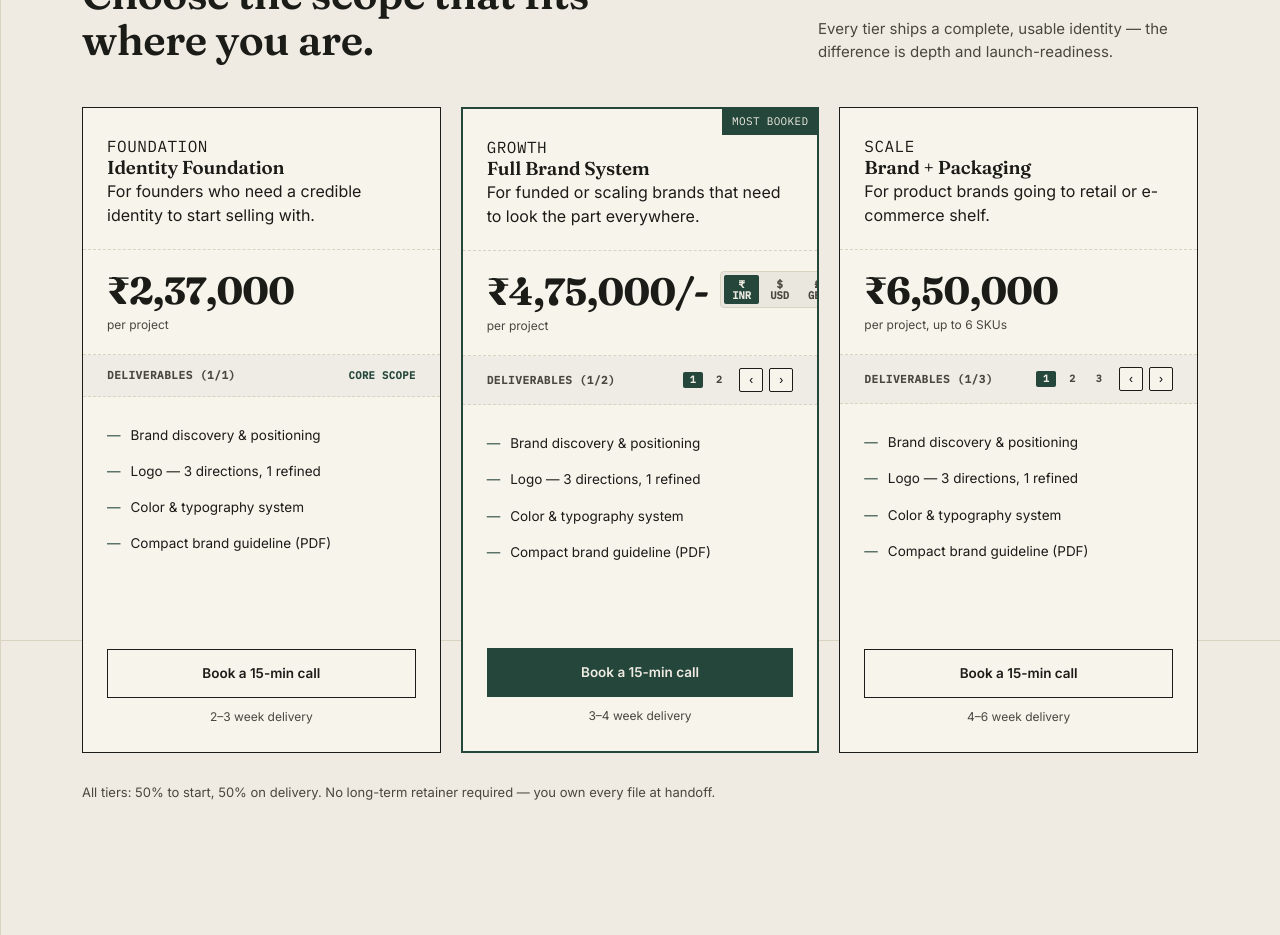
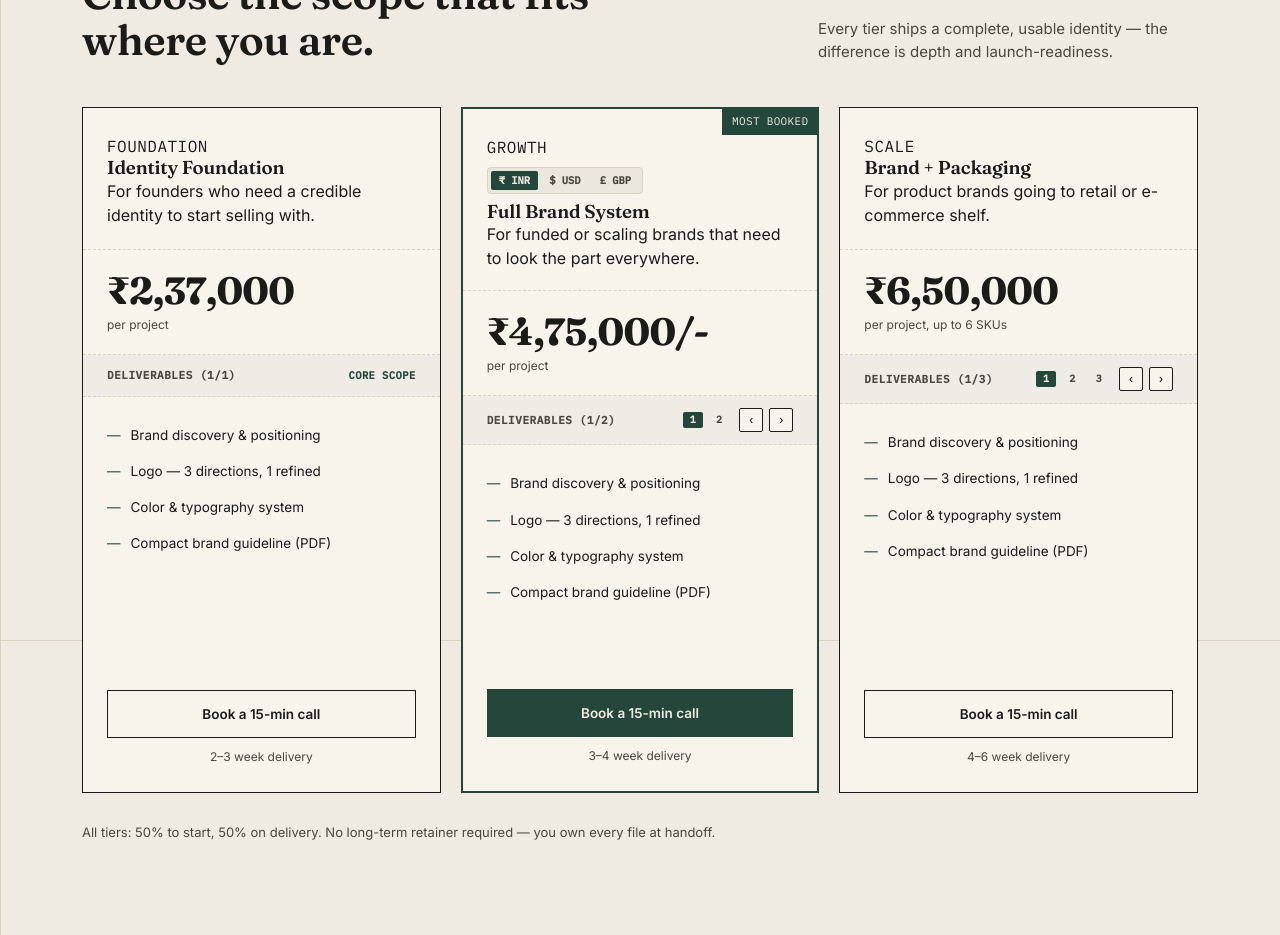
Before and after one commit to Vrundpatel153/drawingboard, a React (Vite) app in the folder react-app/: page /service/branding in a window 1280 px wide. Shown: the part 7360-8295 px from the top of the page. Built offline with nearby package versions, Linux system fonts and the light colour scheme; no server answers; a web font is replaced by a local one.

Commit message:
fix: relocate currency toggle into card header above dashed line to eliminate price border interference

```diff
--- a/react-app/src/pages/BrandingPage.jsx
+++ b/react-app/src/pages/BrandingPage.jsx
@@ -1389,18 +1389,9 @@
               <div className="bp-tier bp-feat">
                 <div className="bp-flag mono">MOST BOOKED</div>
                 <div className="bp-tier-head">
-                  <div className="name mono">GROWTH</div>
-                  <h3>Full Brand System</h3>
-                  <p className="desc">For funded or scaling brands that need to look the part everywhere.</p>
-                </div>
-
-                <div className="bp-tier-price" style={{ display: 'flex', justifyContent: 'space-between', alignItems: 'flex-start' }}>
-                  <div>
-                    <span className="amt">{growthPrices[growthCurrency]}</span>
-                    <div className="per">per project</div>
-                  </div>
-
-                  {/* Currency Toggle inside price block */}
+                  <div style={{ display: 'flex', justifyContent: 'space-between', alignItems: 'center', marginBottom: '8px', paddingRight: '90px', flexWrap: 'wrap', gap: '8px' }}>
+                    <div className="name mono" style={{ margin: 0 }}>GROWTH</div>
+                    {/* Currency Toggle inside header above line */}
                     <div className="bp-currency-toggle mono" style={{ margin: 0 }}>
                       <button
                         type="button"
@@ -1428,6 +1419,17 @@
                       </button>
                     </div>
                   </div>
+                  <h3>Full Brand System</h3>
+                  <p className="desc">For funded or scaling brands that need to look the part everywhere.</p>
+                </div>
+
+                <div className="bp-tier-price">
+                  <div>
+                    <span className="amt">{growthPrices[growthCurrency]}</span>
+                    <div className="per">per project</div>
+                  </div>
+                </div>
+
 
                 {/* Unified Deliverables Bar */}
                 <div className="bp-deliv-bar">
```
Lines whose indentation alone changed are shown as unchanged.
